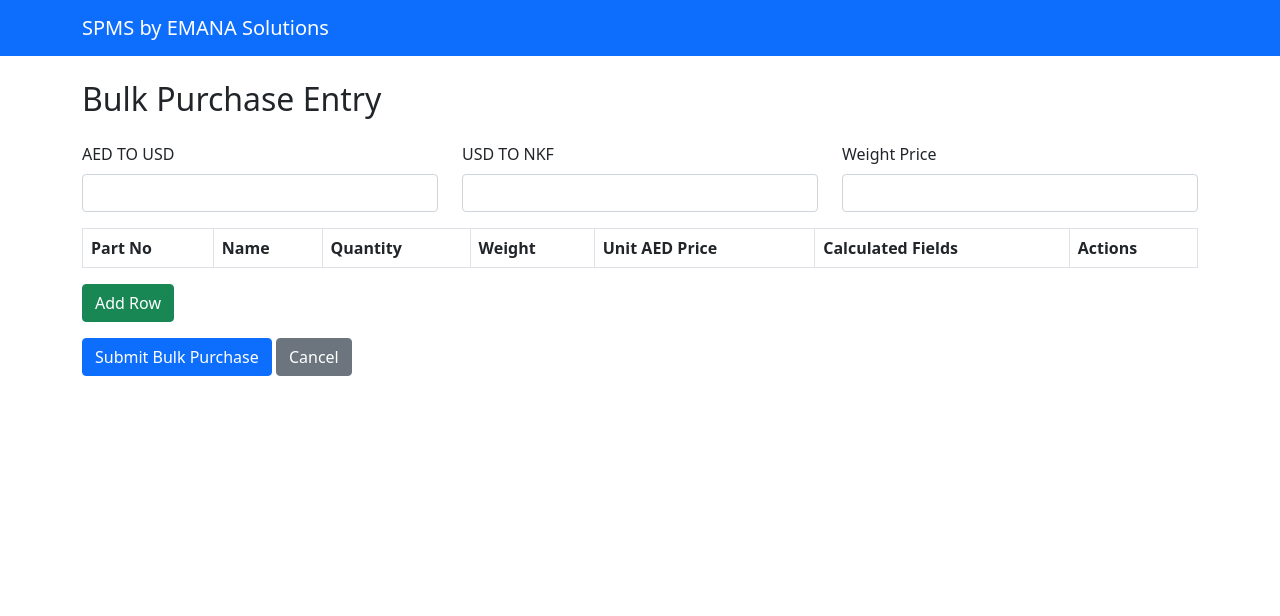
After one commit to Emad67/SparepartsMS, a Python web app: template templates/purchases/bulk_entry.html in a window 1280 px wide. The commit adds this page. Shown: the top 616 px of the page. Run offline with Jinja, Linux system fonts and the light colour scheme; the template is opened without the code that fills it, so the values that code supplies are empty; some libraries are stand-ins or nearby versions.

Commit message:
bulk purchase entry

```diff
--- /dev/null
+++ b/templates/purchases/bulk_entry.html
@@ -0,0 +1,50 @@
+{% extends "base.html" %}
+
+{% block content %}
+<div class="container">
+    <h2 class="mb-4">Bulk Purchase Entry</h2>
+    <form id="bulkPurchaseForm">
+        <div class="row mb-3">
+            <div class="col-md-4">
+                <label for="aedToUsd" class="form-label">AED TO USD</label>
+                <input type="number" class="form-control" id="aedToUsd" name="aed_to_usd" step="0.01" required>
+            </div>
+            <div class="col-md-4">
+                <label for="usdToNkf" class="form-label">USD TO NKF</label>
+                <input type="number" class="form-control" id="usdToNkf" name="usd_to_nkf" step="0.01" required>
+            </div>
+            <div class="col-md-4">
+                <label for="weightPrice" class="form-label">Weight Price</label>
+                <input type="number" class="form-control" id="weightPrice" name="weight_price" step="0.01" required>
+            </div>
+        </div>
+        <div class="table-responsive mb-3">
+            <table class="table table-bordered" id="bulkTable">
+                <thead>
+                    <tr>
+                        <th>Part No</th>
+                        <th>Name</th>
+                        <th>Quantity</th>
+                        <th>Weight</th>
+                        <th>Unit AED Price</th>
+                        <th>Calculated Fields</th>
+                        <th>Actions</th>
+                    </tr>
+                </thead>
+                <tbody>
+                    <!-- Rows will be added dynamically -->
+                </tbody>
+            </table>
+            <button type="button" class="btn btn-success" id="addRowBtn">Add Row</button>
+        </div>
+        <button type="submit" class="btn btn-primary">Submit Bulk Purchase</button>
+        <a href="{{ url_for('purchases.list_purchases') }}" class="btn btn-secondary">Cancel</a>
+    </form>
+</div>
+{% endblock %}
+
+{% block scripts %}
+<script>
+// JavaScript for dynamic row addition and calculations will go here
+</script>
+{% endblock %}
--- a/templates/purchases/list.html
+++ b/templates/purchases/list.html
@@ -14,6 +14,8 @@
             </select>
         </div>
         <a href="{{ url_for('purchases.add_purchase') }}" class="btn btn-primary">New Purchase Order</a>
+        <a href="{{ url_for('purchases.bulk_purchase') }}" class="btn btn-secondary ms-2">Bulk Purchase Entry</a>
+
     </div>
 
     <table class="table table-striped">
```
